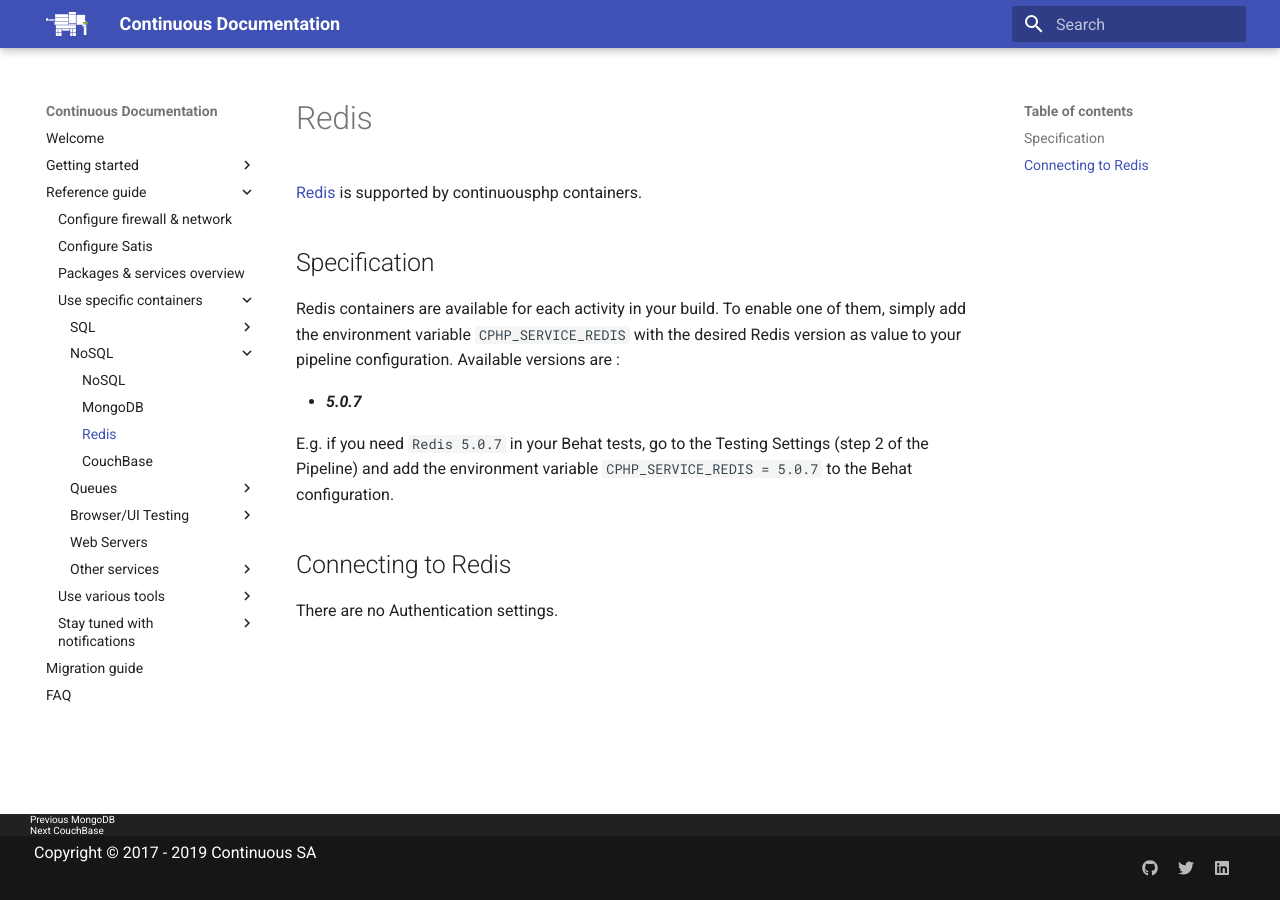
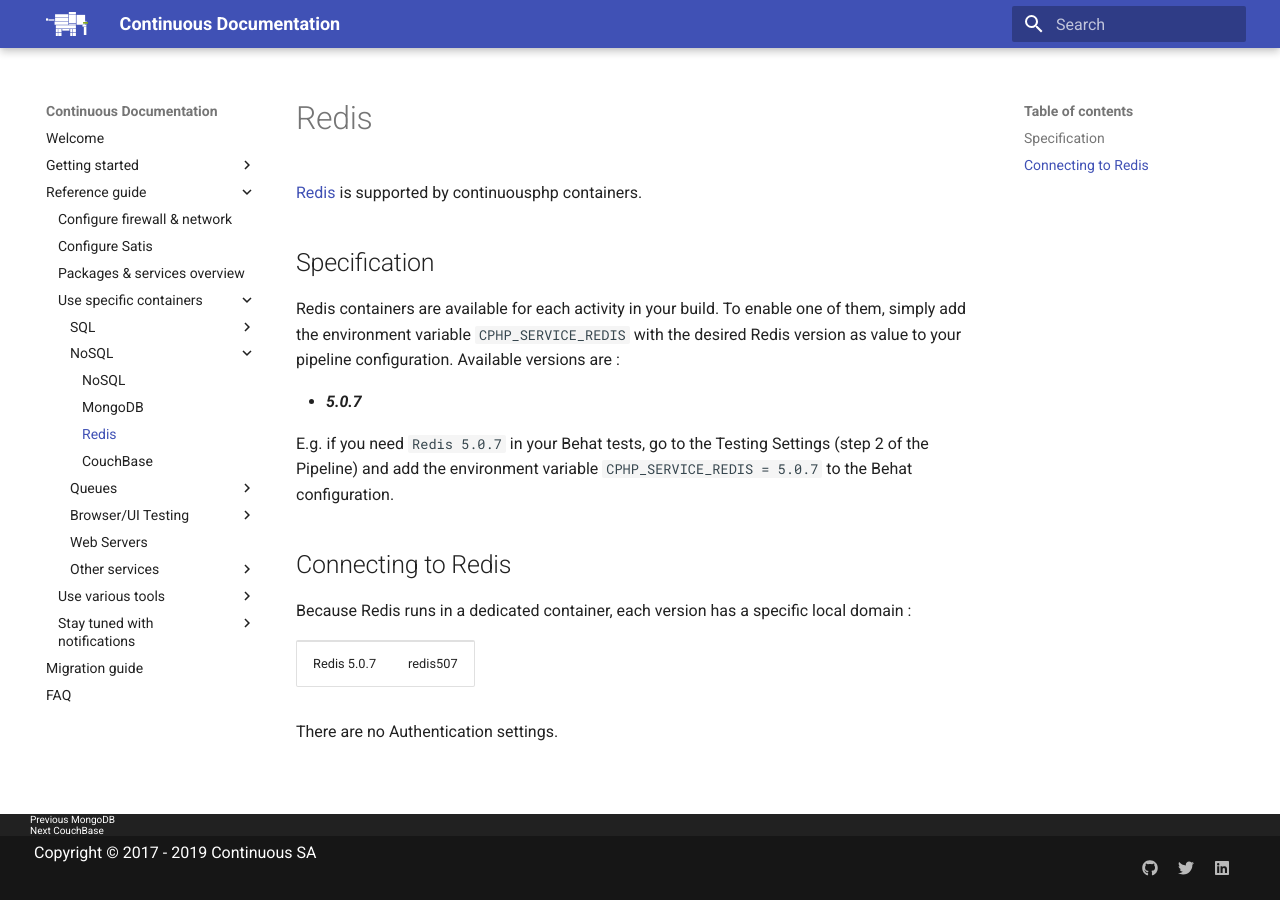
Before and after one commit to continuousphp/documentation, an MkDocs documentation site: the page built from docs/nosql/redis.md, in a window 1280 px wide. Built offline with MkDocs 1.6.1 and Material for MkDocs 9.7.7, drawn with Linux system fonts in a browser that asks for light colours.

Commit message:
added hostname for Redis container & fixed table in mongoDB doc (#25)
* added hostname for Redis container & fixed table in mongoDB doc

* changed MongoDB to Redis

```diff
--- a/docs/nosql/redis.md
+++ b/docs/nosql/redis.md
@@ -20,4 +20,12 @@
 
 ## Connecting to Redis
 
+Because Redis runs in a dedicated container, each version has a specific local domain :
+
+<table>
+  <tr>
+    <td>Redis 5.0.7</td><td>redis507</td>
+  </tr>
+</table>
+
 There are no Authentication settings.
```
Also changed, not shown: docs/nosql/mongodb.md (+1 -1 lines).
